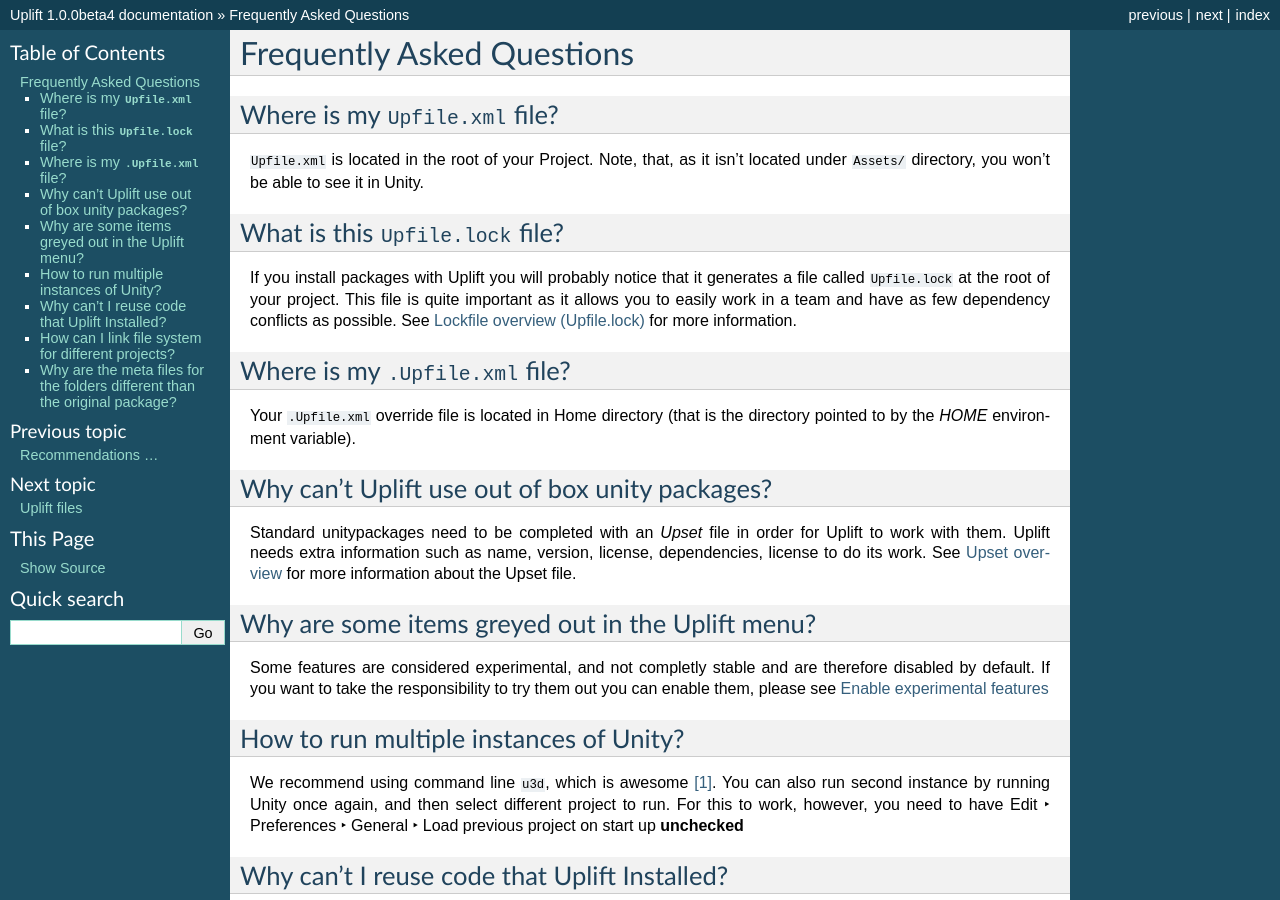
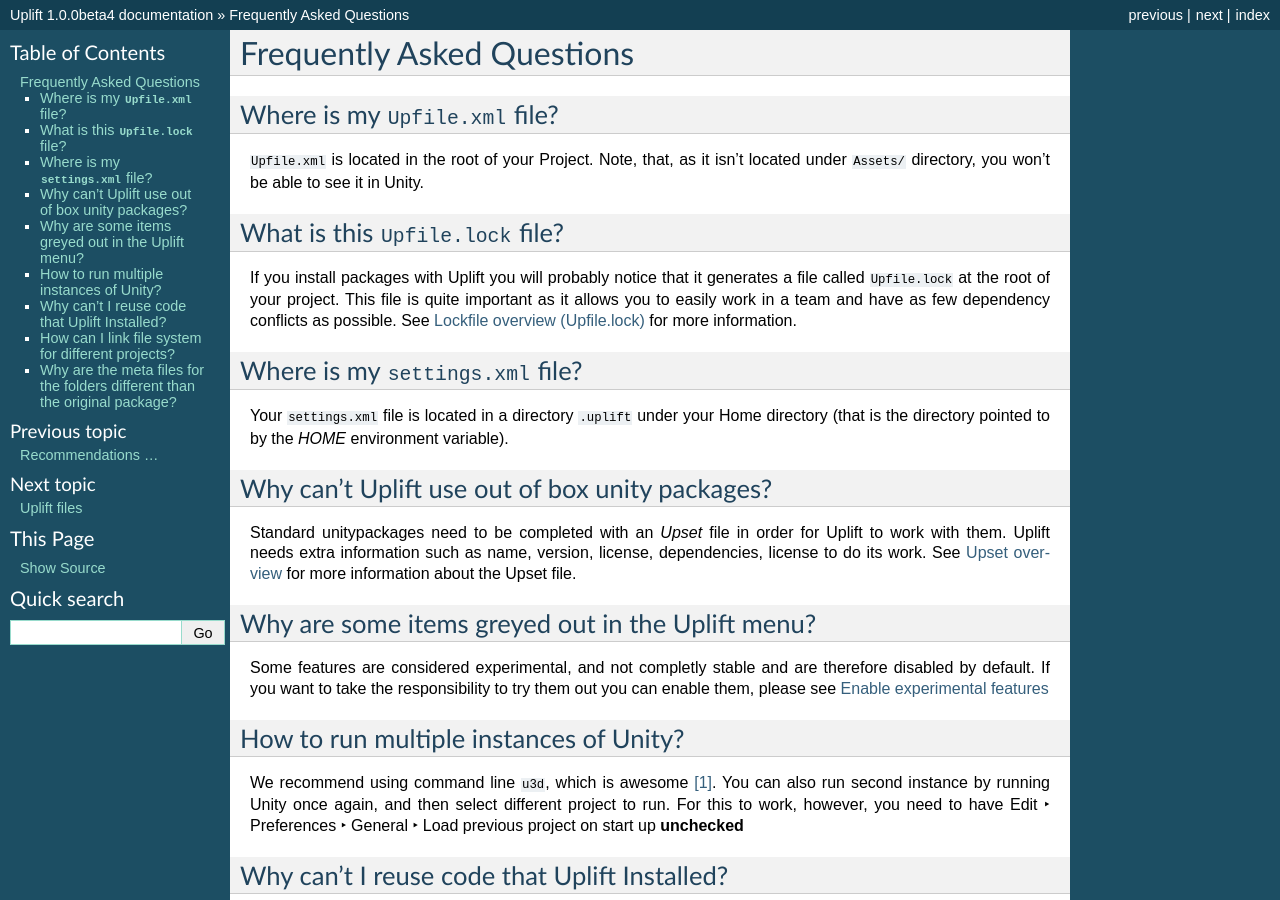
Before and after one commit to DragonBox/uplift-documentation, a Sphinx documentation site: the page built from source/faq.rst, in a window 1280 px wide and 900 px high. Built offline with Sphinx 7.4.7, drawn with Linux system fonts in a browser that asks for light colours.

Commit message:
Document new settings replacing the .Upfile.xml

```diff
--- a/source/faq.rst
+++ b/source/faq.rst
@@ -20,11 +20,11 @@
 information.
 
 
-Where is my ``.Upfile.xml`` file?
+Where is my ``settings.xml`` file?
 =================================
 
-Your ``.Upfile.xml`` override file is located in Home directory (that is the directory pointed to by
-the *HOME* environment variable).
+Your ``settings.xml`` file is located in a directory ``.uplift`` under your Home directory (that is
+the directory pointed to by the *HOME* environment variable).
 
 Why can't Uplift use out of box unity packages?
 ===============================================
--- a/source/files/general.rst
+++ b/source/files/general.rst
@@ -22,7 +22,7 @@
 
 	<Install xsi:type="InstallSpecPath" Type="Root" Path="UPackages/wwtk.persistence~1.0.0" />
 
-**.Upfile.xml**
+**settings.xml**
 
     .. code-block:: xml
 
@@ -30,7 +30,7 @@
 
 In some places, you will need an absolute path. In this case you might need to make the path like this:
 
-**.Upfile.xml**
+**settings.xml**
 
     .. code-block:: xml
 
--- a/source/files/index.rst
+++ b/source/files/index.rst
@@ -7,9 +7,9 @@
    :depth: 1
 
 .. include:: upfile.rst
-.. include:: upfile_override.rst
 .. include:: upset.rst
 .. include:: upbring.rst
 .. include:: lockfile.rst
 .. include:: version_requirements.rst
 .. include:: general.rst
+.. include:: local_settings.rst
--- a/source/howto/add_local_repository.rst
+++ b/source/howto/add_local_repository.rst
@@ -2,12 +2,12 @@
 ======================
 
 If you want to test a package before releasing it, you can easily create a simple one package
-repository on your filesystem and add a reference to it either in your local ``.Upfile.xml`` or in
+repository on your filesystem and add a reference to it either in your local ``settings.xml`` or in
 your project ``Upfile.xml`` by adding a File Repository line.
 
 .. note::
 
-    See also: `../files/upfile_override`
+    See also: `../files/local_settings`
 
 .. note::
 
--- a/source/howto/add_repository.rst
+++ b/source/howto/add_repository.rst
@@ -1,3 +1,5 @@
+.. _faq_add_repository:
+
 Add a Repository To Your Project
 ======================================
 
--- a/source/repository/file_repository.rst
+++ b/source/repository/file_repository.rst
@@ -40,11 +40,11 @@
 local synchronized directories, and therefore use Uplift's FileRepository accross your team. We
 provide you with workarounds so that you can use them despite this limitation.
 
-1. Declare them locally. In the ``.Upfile.xml`` at your HOME, you can specify additional repositories which will be "added" to your project repositories. In there you can specify absolute paths without having to worry about team compatibility.
+1. Declare them locally. In the ``settings.xml`` you can specify additional repositories which will be "added" to your project repositories. In there you can specify absolute paths without having to worry about team compatibility.
 
 .. note::
 
-    See also `../files/upfile_override`
+    See also `../files/local_settings`
 
 2. Use relative paths. Relative paths are not machine-specific and can be used without having to worry about team compatibility. You may chose to structure your project this way:
 
```
Also changed, not shown: source/files/local_settings.rst (added, +66 -0 lines), source/files/upfile_override.rst (deleted, +0 -34 lines).
